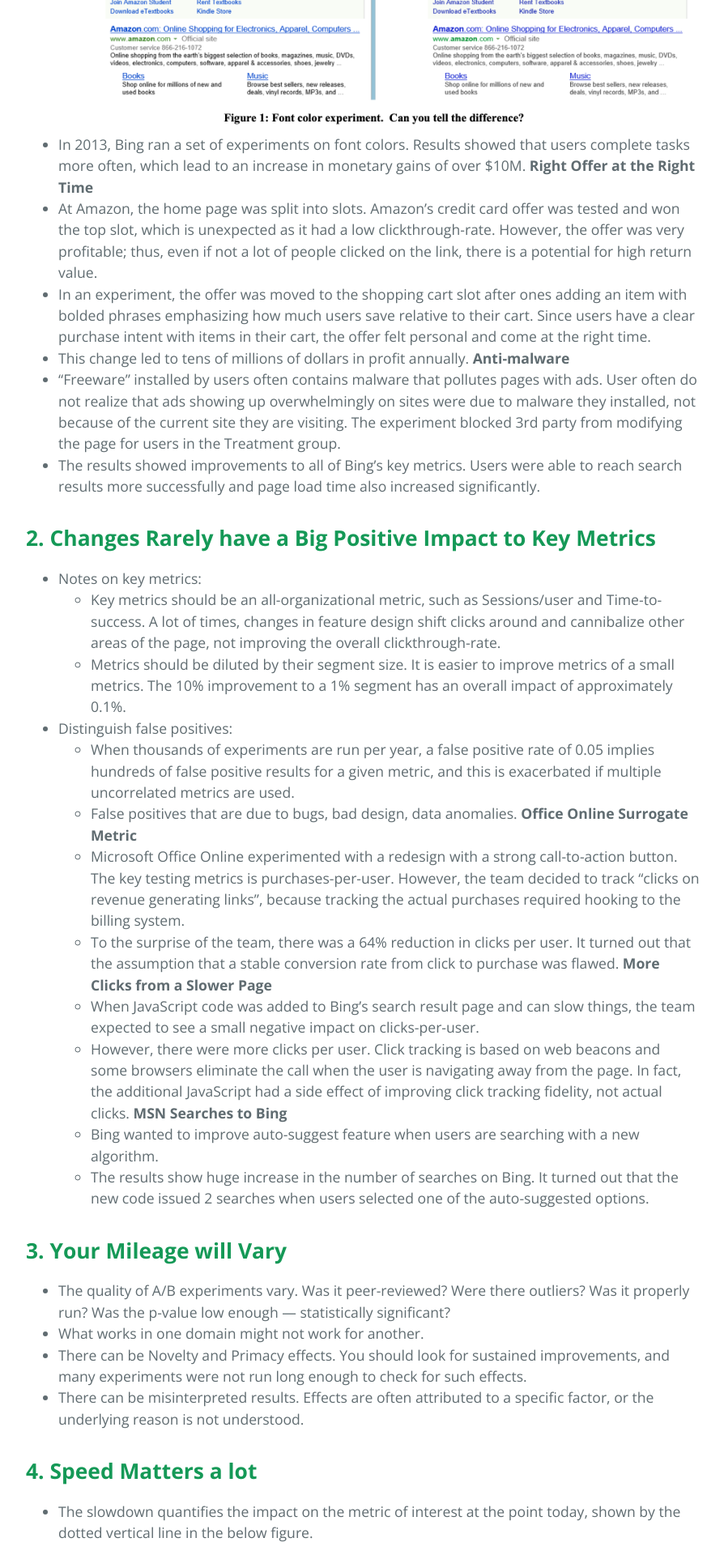
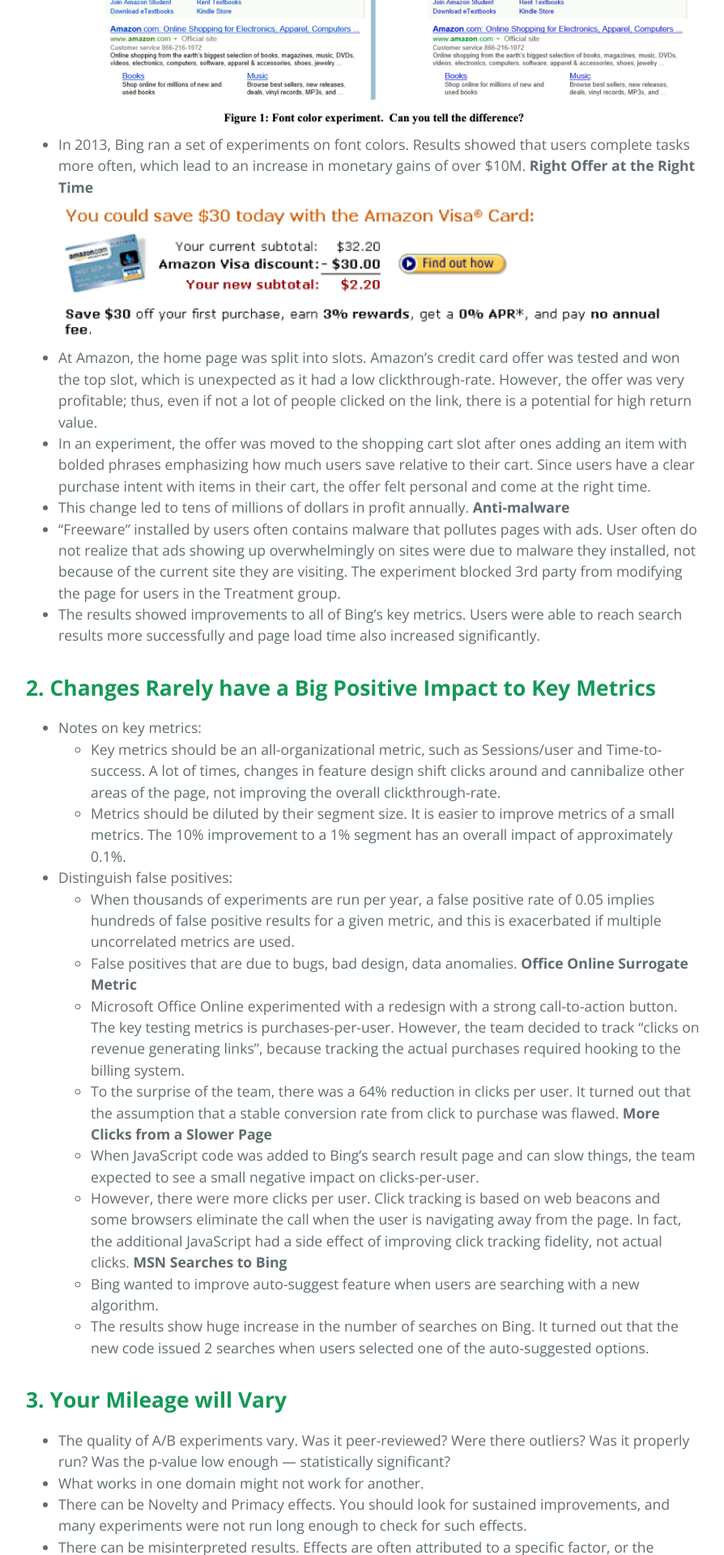
Before and after one commit to learning-software-engineering/learning-software-engineering.github.io, a Jekyll site: the page built from Topics/User_Experience/AB_Testing.md, in a window 1280 px wide. Shown: the part 2625-4545 px from the top of the page at 81% size, without its empty margins (192-1086 px from the left). Built offline with Jekyll 4.4.1, drawn with Linux system fonts in a browser that asks for light colours; our own code applies the rules of GitHub Pages for plain Markdown files.

Commit message:
add images

```diff
--- a/Topics/User_Experience/AB_Testing.md
+++ b/Topics/User_Experience/AB_Testing.md
@@ -49,6 +49,7 @@
 <img src="ab_testing_image/bing.png" alt="Bing Color Experiment"/>
 - In 2013, Bing ran a set of experiments on font colors. Results showed that users complete tasks more often, which lead to an increase in monetary gains of over $10M.
 **Right Offer at the Right Time**
+<img src="ab_testing_image/amazon.png" alt="Amazon Experiment"/>
 - At Amazon, the home page was split into slots. Amazon's credit card offer was tested and won the top slot, which is unexpected as it had a low clickthrough-rate. However, the offer was very profitable; thus, even if not a lot of people clicked on the link, there is a potential for high return value.
 - In an experiment, the offer was moved to the shopping cart slot after ones adding an item with bolded phrases emphasizing how much users save relative to their cart. Since users have a clear purchase intent with items in their cart, the offer felt personal and come at the right time.
 - This change led to tens of millions of dollars in profit annually.
@@ -81,6 +82,7 @@
 
 ## **4. Speed Matters a lot**
 - The slowdown quantifies the impact on the metric of interest at the point today, shown by the dotted vertical line in the below figure.
+<img src="ab_testing_image/speed.png" alt="Speed graph"/>
 
 **Performance of the right pane is less critical**
 - At Bing, some elements of the right pane are loaded late.
```
